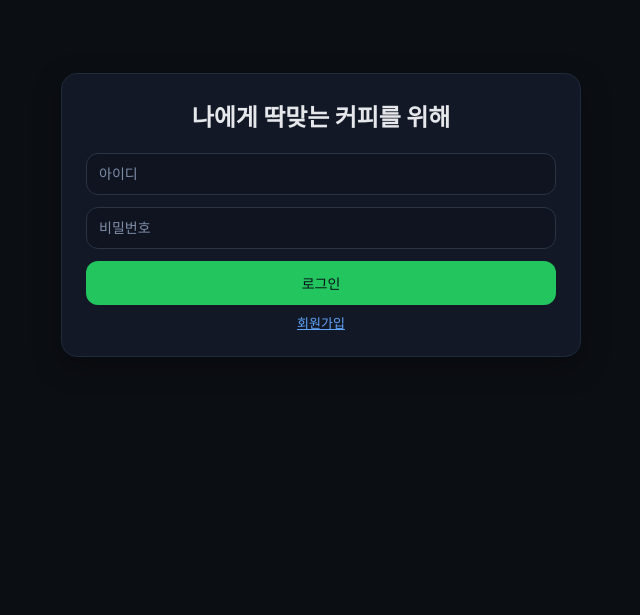
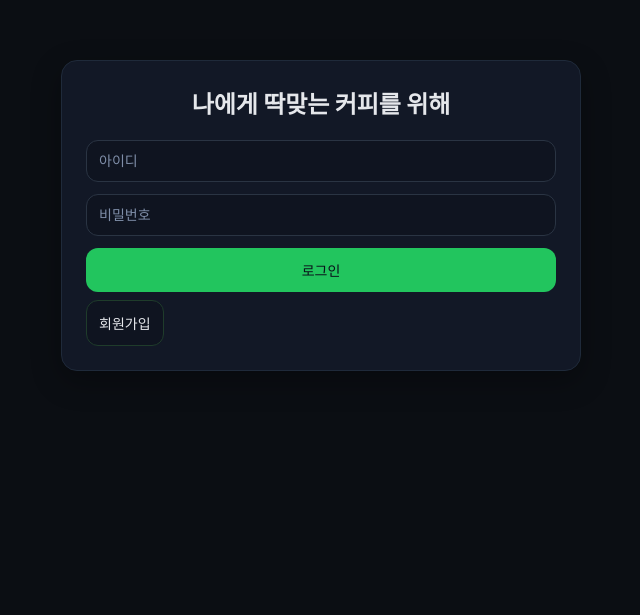
Before and after one commit to ch2min/coffe-map, a plain HTML site: page index.html in a window 1280 px wide. Shown: the part 185-800 px from the top of the page, without its empty margins (319-959 px from the left). Drawn offline with nearby package versions, Linux system fonts and the light colour scheme.

Commit message:
Update index.html

```diff
--- a/index.html
+++ b/index.html
@@ -49,7 +49,7 @@
         <button class="primary" type="submit">로그인</button>
       </form>
       <div style="height:8px"></div>
-      <div class="link" id="gotoSignup">회원가입</div>
+      <button id="gotoSignup" class="ghost">회원가입</button>
       <div id="loginErr" class="error" style="display:none"></div>
     </div>
   </section>
```
